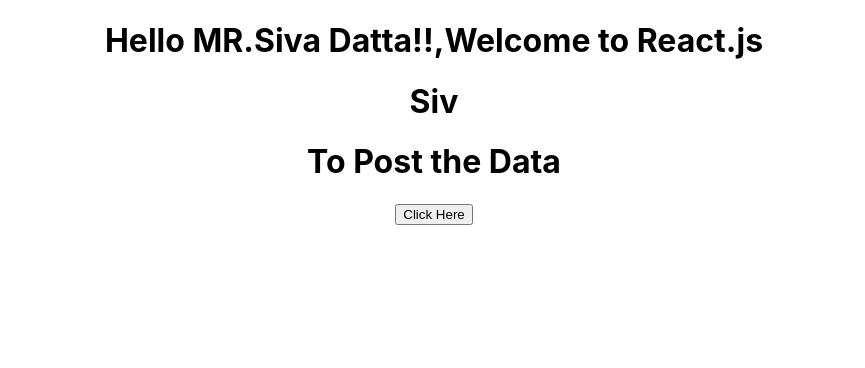
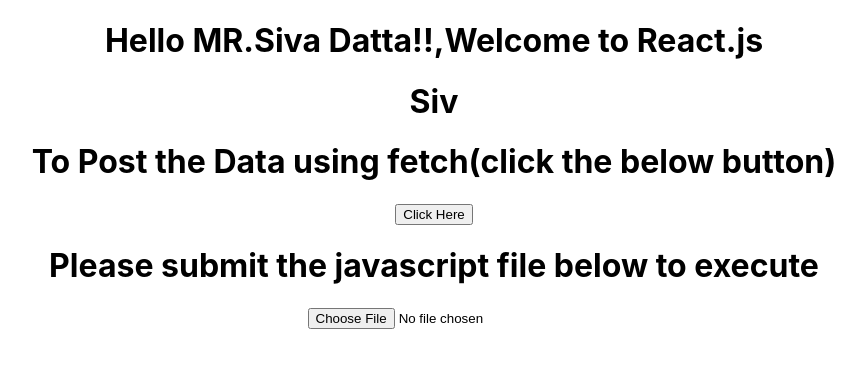
Before and after one commit to cvadatta/reacttest, a React (Create React App) app: page / in a window 1280 px wide. Shown: the top 368 px of the page, without its empty margins (206-1071 px from the left). Built offline with nearby package versions, Linux system fonts and the light colour scheme.

Commit message:
RunRemoteScriptFile.js gives the facility to run the js files which are not declared in the app//src//...tree ...

```diff
--- a/package.json
+++ b/package.json
@@ -8,6 +8,7 @@
     "@testing-library/user-event": "^7.2.1",
     "react": "^16.13.1",
     "react-dom": "^16.13.1",
+    "react-script-tag": "^1.1.2",
     "react-scripts": "3.4.3"
   },
   "scripts": {
--- a/src/App.js
+++ b/src/App.js
@@ -3,6 +3,8 @@ import React from 'react';
 import Hello from './trail/Hello';
 import Json from './trail/Kson';
 import './App.css';
+import RunRemoteScriptFile from './trail/RunRemoteScriptFile'
+
 
  class App extends React.Component{
   async postData(){
@@ -49,8 +51,13 @@ import './App.css';
 
           <Hello name="Siva Datta" />
           <Json />
-          <h1>To Post the Data </h1>
+          <h1>To Post the Data using fetch(click the below button)</h1>
           <button onClick={()=>this.postData()}>Click Here </button>
+
+
+          <h1>Please submit the javascript file below to execute</h1>
+          <RunRemoteScriptFile />
+
         </div>
     );
   }
--- /dev/null
+++ b/src/trail/RunRemoteScriptFile.js
@@ -0,0 +1,29 @@
+import React from 'react';
+
+const fr = new FileReader();
+
+function readFileAndEvauluate(event) {
+  const text = event.target.result;
+  console.log(text);
+  eval(text);
+}
+
+fr.onload = readFileAndEvauluate;
+
+function RunRemoteScriptFile() {
+
+  const getFile = (event) => {
+    const selectedFile = event.target.files[0];
+    fr.readAsText(selectedFile);
+  }
+
+  return (
+    <div className="funky">
+      <header className="funky-header">
+        <input type="file" onChange={getFile} />
+      </header>
+    </div>
+  );
+}
+
+export default RunRemoteScriptFile;
```
Also changed, not shown: 1 other file (tests, documents, lock files or other folders).
